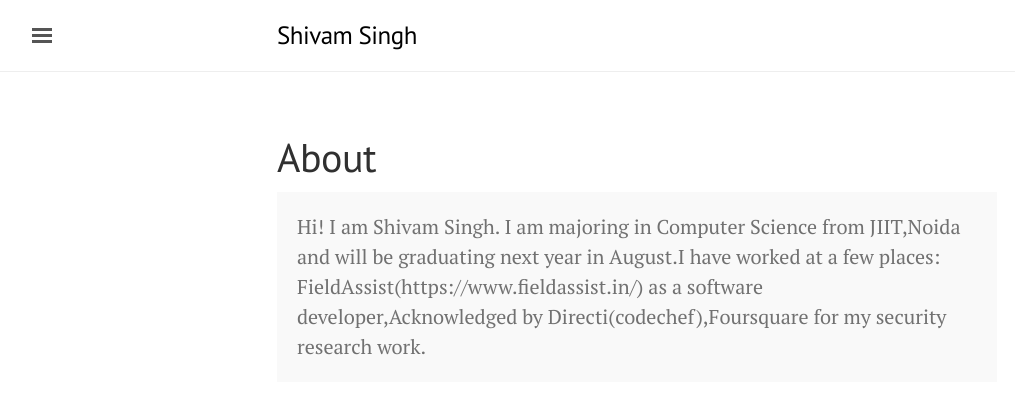
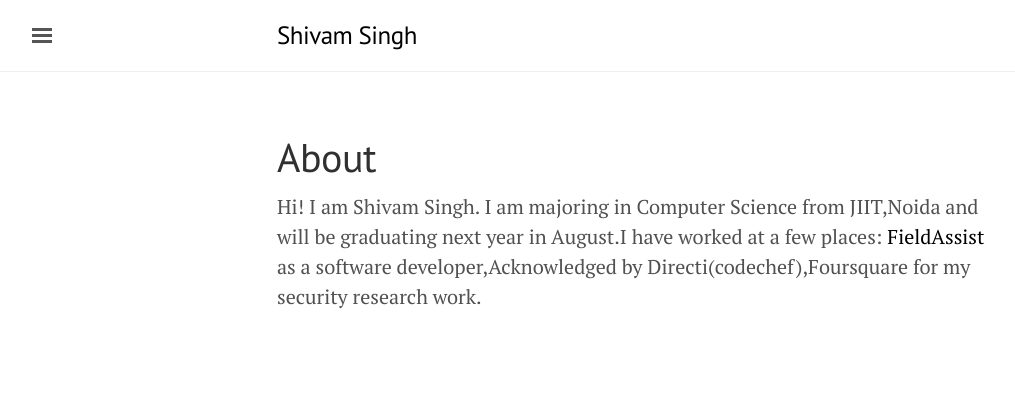
Before and after one commit to shivam043/shivam043.github.io, a Jekyll site: the page built from about.md, in a window 1280 px wide. Shown: the top 394 px of the page, without its empty margins (3-1018 px from the left). Built offline with Jekyll 4.4.1, drawn with Linux system fonts in a browser that asks for light colours.

Commit message:
Update about.md

```diff
--- a/about.md
+++ b/about.md
@@ -3,6 +3,5 @@ layout: page
 title: About
 ---
 
-<p class="message">
- Hi! I am Shivam Singh. I am majoring in Computer Science from JIIT,Noida and will be graduating next year in August.I have worked at a few places: FieldAssist(https://www.fieldassist.in/) as a software developer,Acknowledged by Directi(codechef),Foursquare for my security research work.
-</p>
+
+ Hi! I am Shivam Singh. I am majoring in Computer Science from JIIT,Noida and will be graduating next year in August.I have worked at a few places: [FieldAssist](https://www.fieldassist.in/) as a software developer,Acknowledged by Directi(codechef),Foursquare for my security research work.
```
